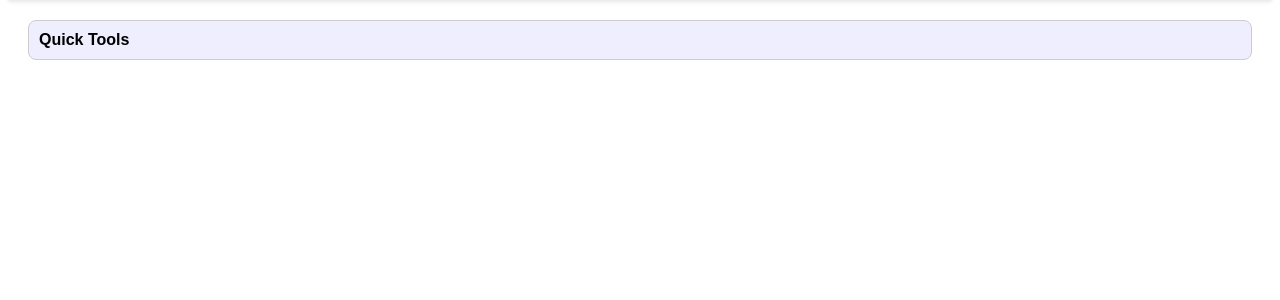
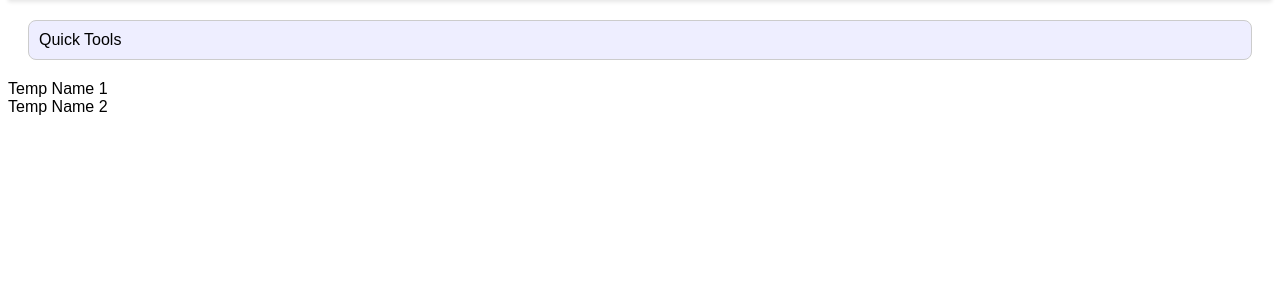
Before and after one commit to vpatel1995/etools, a Django app: page / in a window 1280 px wide. Shown: the part 83-383 px from the top of the page. Run offline with Django 4.2, Linux system fonts and the light colour scheme; data that the repository does not hold is empty.

Commit message:
added layout

```diff
--- a/home/templates/home/home.html
+++ b/home/templates/home/home.html
@@ -139,9 +139,10 @@
         margin-top: 10px;
     }
 </style>
-<div class="quick-tools">
-    <div class="quick-tools-header" onclick="toggleQuickTools()">Quick Tools</div>
-    <div class="quick-tools-content">
+<div class="bubble-container">
+    <div class="bubble quick-tools">
+        <div class="bubble-header" onclick="toggleBubble('quick-tools')">Quick Tools</div>
+        <div class="bubble-content quick-tools-content">
             <!-- Your existing email templator and other tools here -->
             <div class="email-container">
                 <div class="form-section">
@@ -204,6 +205,22 @@
 
             </div>
         </div>
+    </div>
+
+    <div class="bubble temp-name-1">
+        <div class="bubble-header" onclick="toggleBubble('temp-name-1')">Temp Name 1</div>
+        <div class="bubble-content temp-name-1-content">
+            <!-- Content for Temp Name 1 -->
+        </div>
+    </div>
+
+    <div class="bubble temp-name-2">
+        <div class="bubble-header" onclick="toggleBubble('temp-name-1')">Temp Name 2</div>
+        <div class="bubble-content temp-name-2-content">
+            <!-- Content for Temp Name 2 -->
+        </div>
+    </div>
+
 </div>
 <script src="https://ajax.googleapis.com/ajax/libs/jquery/3.5.1/jquery.min.js"></script>
 <script>
@@ -386,10 +403,9 @@
     // Event listener for checkbox, move together with others later
     document.getElementById('hide-options').addEventListener('change', toggleFormVisibility);
 
-    // Function to toggle Quick Tools section
-    function toggleQuickTools() {
-        var quickToolsContent = document.querySelector('.quick-tools-content');
-        quickToolsContent.style.display = quickToolsContent.style.display === 'none' ? 'block' : 'none';
+    function toggleBubble(bubbleId) {
+        var bubbleContent = document.querySelector('.' + bubbleId + '-content');
+        bubbleContent.style.display = bubbleContent.style.display === 'none' ? 'block' : 'none';
     }
 
     function getCSRF(name) {
```
Lines whose indentation alone changed are shown as unchanged.
